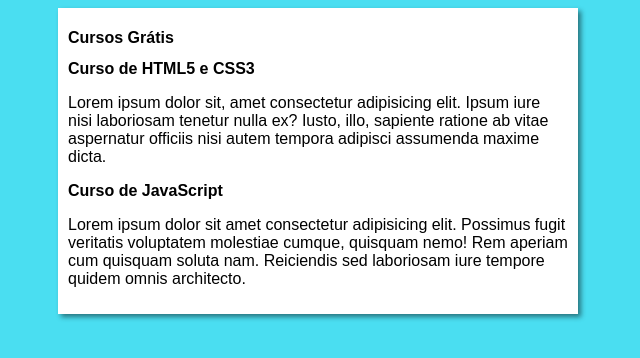
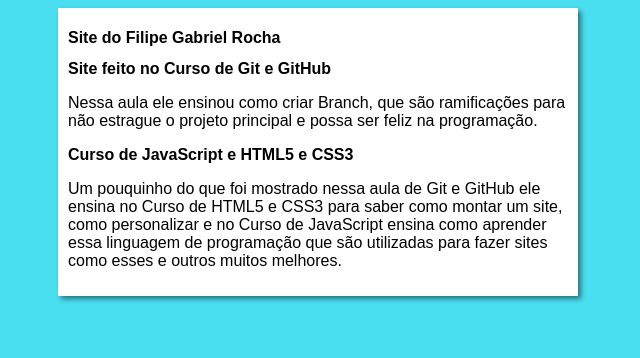
Before and after one commit to FilipeGabrielRocha/projeto-site, a plain HTML site: page index.html in a window 1280 px wide. Shown: the whole page, without its empty margins (322-962 px from the left). Drawn offline with Linux system fonts and the light colour scheme.

Commit message:
modifiquei o site
criei um site com minha experiência nessas aulas rápidas

```diff
--- a/index.html
+++ b/index.html
@@ -4,21 +4,21 @@
     <meta charset="UTF-8">
     <meta http-equiv="X-UA-Compatible" content="IE=edge">
     <meta name="viewport" content="width=device-width, initial-scale=1.0">
-    <title>Curso em Vídeo</title>
+    <title>Site do Filipe</title>
     <link rel="stylesheet" href="estilos/style.css">
 </head>
 <body>
     <main>
         <header>
-            <h1>Cursos Grátis</h1>
+            <h1>Site do Filipe Gabriel Rocha</h1>
         </header>
         <article>
-            <h2>Curso de HTML5 e CSS3</h2>
-            <p>Lorem ipsum dolor sit, amet consectetur adipisicing elit. Ipsum iure nisi laboriosam tenetur nulla ex? Iusto, illo, sapiente ratione ab vitae aspernatur officiis nisi autem tempora adipisci assumenda maxime dicta.</p>
+            <h2>Site feito no Curso de Git e GitHub</h2>
+            <p>Nessa aula ele ensinou como criar Branch, que são ramificações para não estrague o projeto principal e possa ser feliz na programação.</p>
         </article>
         <article>
-            <h2>Curso de JavaScript</h2>
-            <p>Lorem ipsum dolor sit amet consectetur adipisicing elit. Possimus fugit veritatis voluptatem molestiae cumque, quisquam nemo! Rem aperiam cum quisquam soluta nam. Reiciendis sed laboriosam iure tempore quidem omnis architecto.</p>
+            <h2>Curso de JavaScript e HTML5 e CSS3</h2>
+            <p>Um pouquinho do que foi mostrado nessa aula de Git e GitHub ele ensina no Curso de HTML5 e CSS3 para saber como montar um site, como personalizar e no Curso de JavaScript ensina como aprender essa linguagem de programação que são utilizadas para fazer sites como esses e outros muitos melhores.</p>
         </article>
     </main>
 </body>
```
